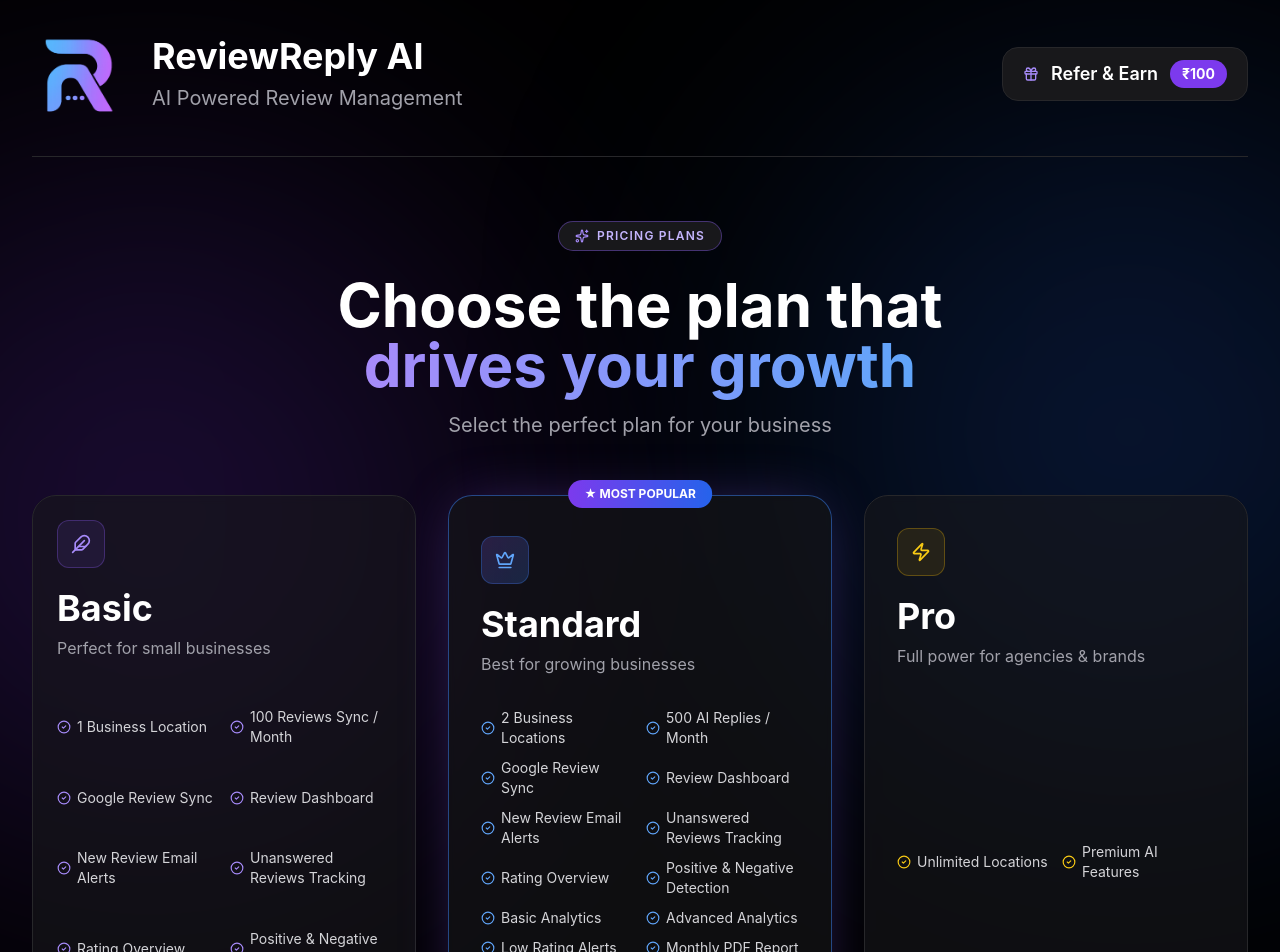
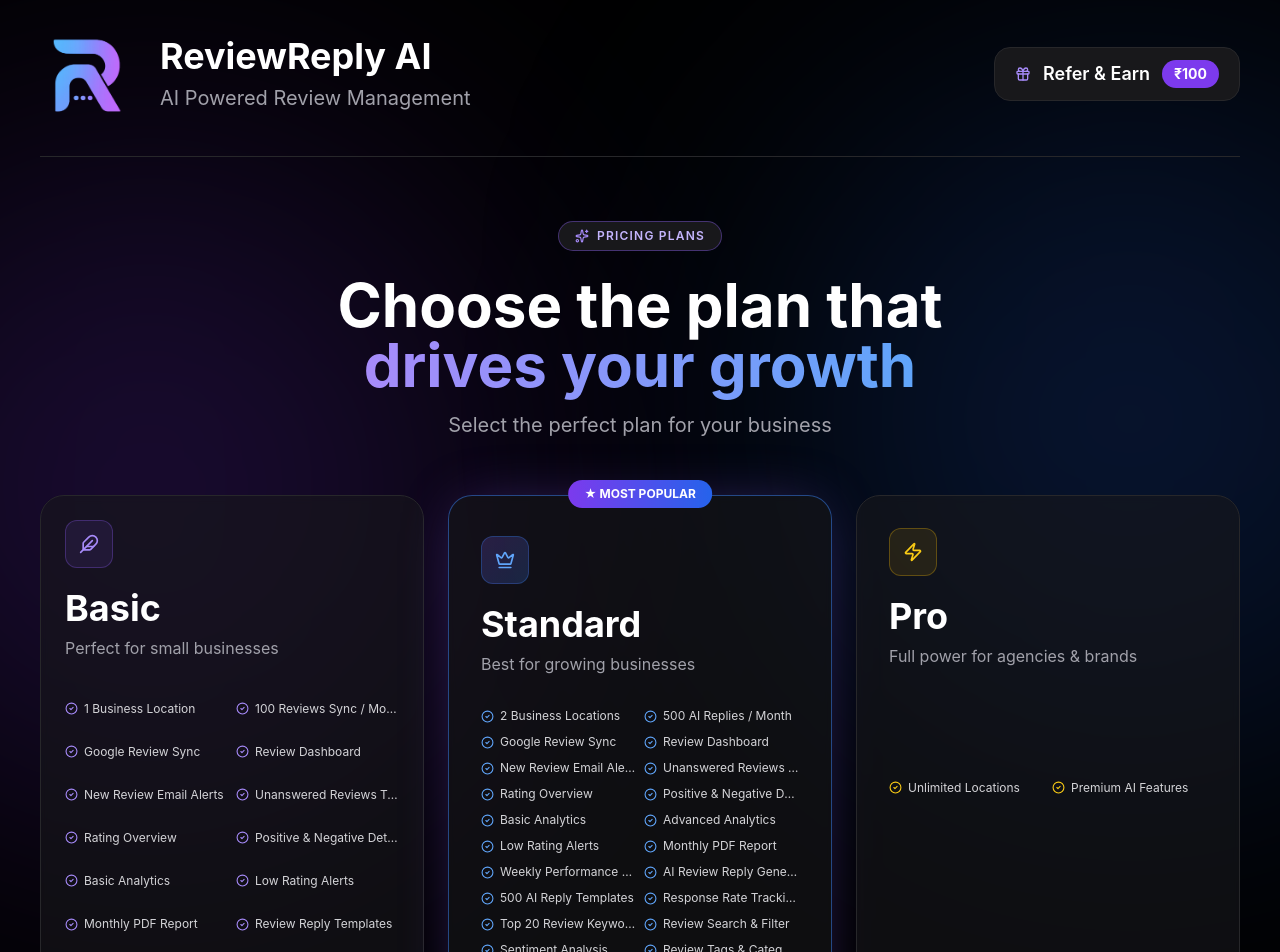
Before and after one commit to afnankhan123456/reviewreply-ai, a Next.js app: page /plans in a window 1280 px wide. Shown: the top 952 px of the page. Built offline with nearby package versions, Linux system fonts and the light colour scheme.

Commit message:
Update page.tsx

```diff
--- a/app/plans/page.tsx
+++ b/app/plans/page.tsx
@@ -63,7 +63,7 @@ const proFeatures = [
 
 export default function PlansPage() {
   return (
-    <div className="min-h-screen bg-black text-white px-4 md:px-8 py-6 relative overflow-hidden">
+    <div className="min-h-screen bg-black text-white px-4 md:px-10 py-6 relative overflow-hidden">
 
       <div className="absolute top-[10%] left-[-200px] w-[700px] h-[700px] rounded-full bg-violet-600/20 blur-[140px] pointer-events-none" />
       <div className="absolute top-[5%] right-[-200px] w-[700px] h-[700px] rounded-full bg-blue-600/20 blur-[140px] pointer-events-none" />
@@ -144,7 +144,7 @@ export default function PlansPage() {
         </div>
 
         {/* PLANS */}
-        <div className="grid grid-cols-1 md:grid-cols-3 gap-8 max-w-7xl mx-auto items-stretch">
+        <div className="grid grid-cols-1 md:grid-cols-3 gap-6 max-w-[1600px] mx-auto items-stretch">
 
           {/* BASIC */}
           <Link href="/plans/basic/pricing" className="h-full">
@@ -163,11 +163,11 @@ export default function PlansPage() {
                 Perfect for small businesses
               </p>
 
-              <div className="grid grid-cols-2 gap-x-3 gap-y-2.5 text-zinc-300 text-sm flex-1">
+              <div className="grid grid-cols-2 gap-x-2 gap-y-2.5 text-zinc-300 text-xs flex-1">
                 {basicFeatures.map((feature) => (
-                  <div key={feature} className="flex items-center gap-1.5">
-                    <CheckCircle2 size={14} className="text-violet-400 shrink-0" />
-                    <span>{feature}</span>
+                  <div key={feature} className="flex items-center gap-1.5 whitespace-nowrap overflow-hidden">
+                    <CheckCircle2 size={13} className="text-violet-400 shrink-0" />
+                    <span className="truncate" title={feature}>{feature}</span>
                   </div>
                 ))}
               </div>
@@ -204,11 +204,11 @@ export default function PlansPage() {
                 Best for growing businesses
               </p>
 
-              <div className="grid grid-cols-2 gap-x-3 gap-y-2.5 text-zinc-300 text-sm flex-1">
+              <div className="grid grid-cols-2 gap-x-2 gap-y-2.5 text-zinc-300 text-xs flex-1">
                 {standardFeatures.map((feature) => (
-                  <div key={feature} className="flex items-center gap-1.5">
-                    <CheckCircle2 size={14} className="text-blue-400 shrink-0" />
-                    <span>{feature}</span>
+                  <div key={feature} className="flex items-center gap-1.5 whitespace-nowrap overflow-hidden">
+                    <CheckCircle2 size={13} className="text-blue-400 shrink-0" />
+                    <span className="truncate" title={feature}>{feature}</span>
                   </div>
                 ))}
               </div>
@@ -241,11 +241,11 @@ export default function PlansPage() {
                 Full power for agencies & brands
               </p>
 
-              <div className="grid grid-cols-2 gap-x-3 gap-y-2.5 text-zinc-300 text-sm flex-1">
+              <div className="grid grid-cols-2 gap-x-2 gap-y-2.5 text-zinc-300 text-xs flex-1">
                 {proFeatures.map((feature) => (
-                  <div key={feature} className="flex items-center gap-1.5">
-                    <CheckCircle2 size={14} className="text-yellow-400 shrink-0" />
-                    <span>{feature}</span>
+                  <div key={feature} className="flex items-center gap-1.5 whitespace-nowrap overflow-hidden">
+                    <CheckCircle2 size={13} className="text-yellow-400 shrink-0" />
+                    <span className="truncate" title={feature}>{feature}</span>
                   </div>
                 ))}
               </div>
```
